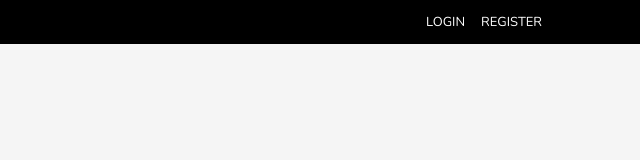
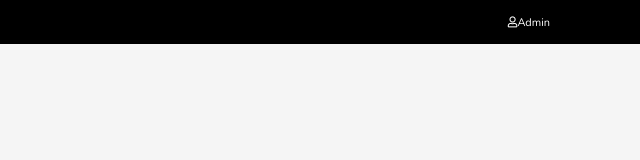
Before and after one commit to bb2567/React-store, a React app: page / in a window 1280 px wide. Shown: the full height of the page, 640-1280 px from the left. Built offline with nearby package versions, Linux system fonts and the light colour scheme.

Commit message:
新增Header.js 判斷登入

```diff
--- a/jsconfig.json
+++ b/jsconfig.json
@@ -1,3 +1,4 @@
+// 修改根路徑
 {
     "compilerOptions": {
         "baseUrl": "src"
--- a/src/components/App.js
+++ b/src/components/App.js
@@ -6,7 +6,7 @@ class App extends React.Component {
   render() {
     return (
       <div className="main">
-        <Header />
+        <Header username="Admin"/>
         <Products />
 
       </div>
--- a/src/components/Header.js
+++ b/src/components/Header.js
@@ -1,6 +1,25 @@
 import React from "react";
 
 class Header extends React.Component {
+  renderLink() {
+    const username = this.props.username;
+    if (username) {
+      return (
+        <span className="username">
+          <i className="far fa-user"></i>
+          {this.props.username}
+        </span>
+      );
+    } else {
+      return (
+        <>
+          <a href="/">Login</a>
+          <a href="/">Register</a>
+        </>
+      );
+    }
+  }
+
   render() {
     return (
       <div className="header">
@@ -8,10 +27,7 @@ class Header extends React.Component {
           <div className="start">
             <a href="/">HOME</a>
           </div>
-          <div className="end">
-            <a href="/">Login</a>
-            <a href="/">Register</a>
-          </div>
+          <div className="end">{this.renderLink()}</div>
         </div>
       </div>
     );
--- a/src/css/app.scss
+++ b/src/css/app.scss
@@ -4,7 +4,7 @@
 @import url('https://fonts.googleapis.com/css?family=Nunito:400,700');
 
 // Import font awesome
-@import url('https://cdnjs.cloudflare.com/ajax/libs/font-awesome/5.11.2/css/all.min.css');
+@import url('https://cdnjs.cloudflare.com/ajax/libs/font-awesome/5.15.1/css/all.min.css');
 // Set Colors
 $purple: #c9168d;
 $pink: #fa7c91;
```
Also changed, not shown: 1 other file.
